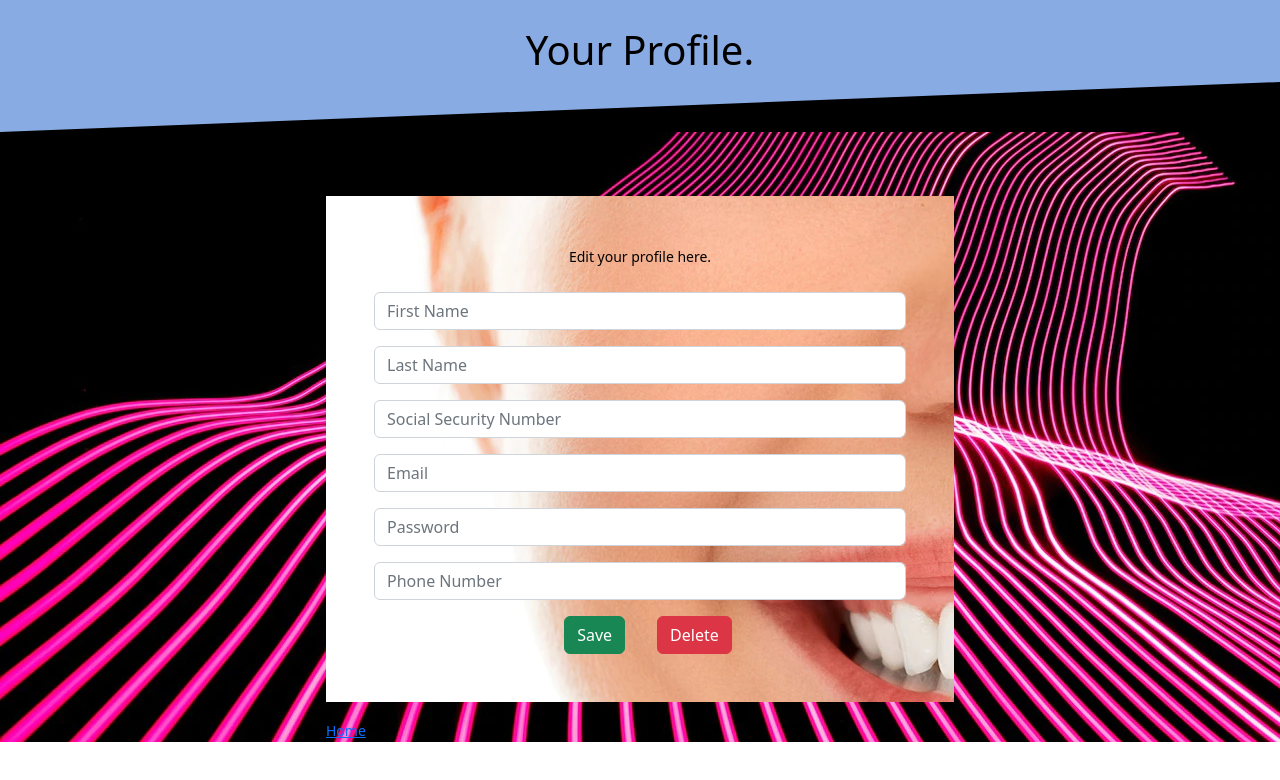
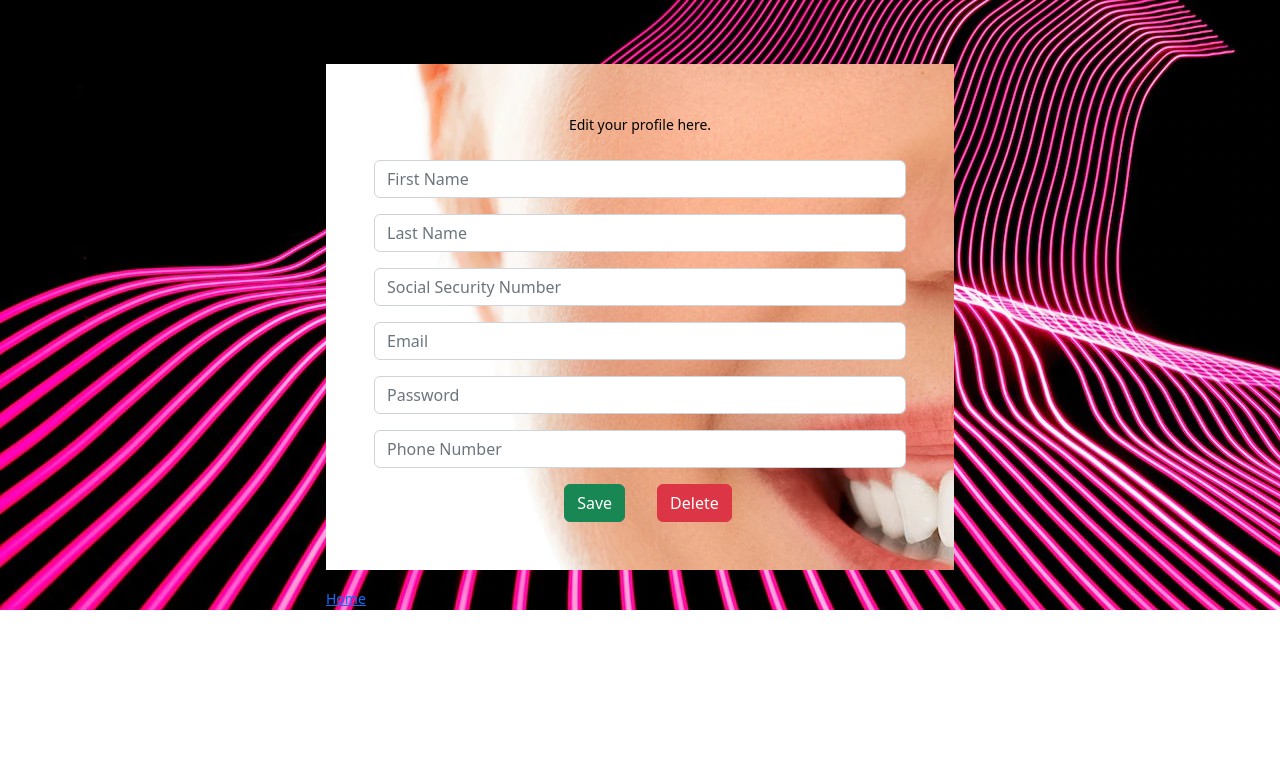
Before and after one commit to alaat91/Dentistemo-frontend, a Vue app: page /profile in a window 1280 px wide. Shown: the top 780 px of the page. Built offline with nearby package versions, Linux system fonts and the light colour scheme; no server answers; sample sign-in values are in the browser's storage; what vue-toastify would draw is missing.

Commit message:
Remove existing navbar from the profile page

```diff
--- a/src/views/Profile.vue
+++ b/src/views/Profile.vue
@@ -1,32 +1,7 @@
 <template>
   <div>
     <!-- Header -->
-    <div class="header bg-gradient-success py-7 py-lg-8 pt-lg-9">
-      <b-container class="container">
-        <div class="header-body text-center mb-7">
-          <b-row class="justify-content-center">
-            <b-col xl="5" lg="6" md="8" class="px-5">
-              <h1 class="text-black">Your Profile.</h1>
-            </b-col>
-          </b-row>
-        </div>
-      </b-container>
-      <div class="separator separator-bottom separator-skew zindex-100">
-        <svg
-          x="0"
-          y="0"
-          viewBox="0 0 2560 100"
-          preserveAspectRatio="none"
-          version="1.1"
-          xmlns="http://www.w3.org/2000/svg"
-        >
-          <polygon
-            class="fill-default"
-            points="2560 0 2560 100 0 100"
-          ></polygon>
-        </svg>
-      </div>
-    </div>
+
     <!-- Page content -->
     <b-overlay class="mt--8">
       <b-row class="justify-content-center">
```
